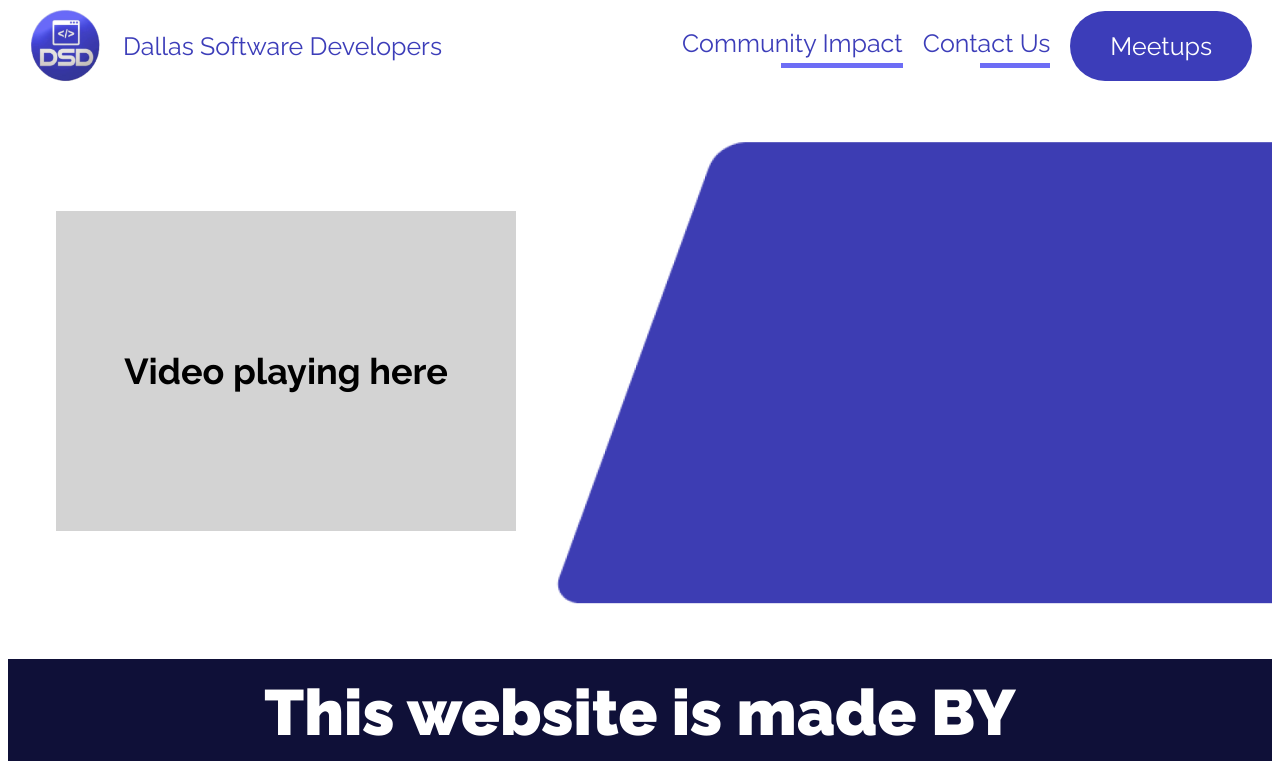
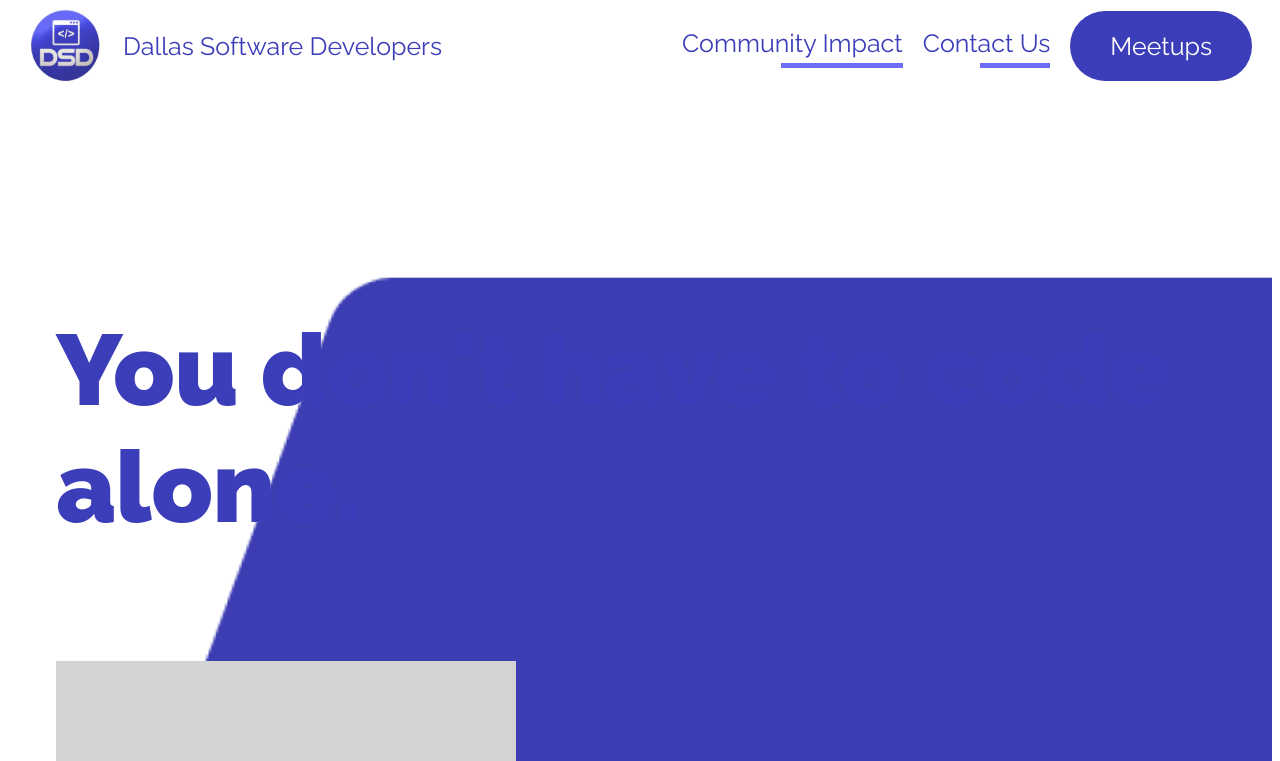
Before and after one commit to dallassoftwaredevelopers/DSDsite, a Next.js app: page / in a window 1280 px wide. Shown: the top 761 px of the page. Built offline with nearby package versions, Linux system fonts and the light colour scheme.

Commit message:
update folder and file structure to match main

```diff
--- a/public/components/hero/hero-section.module.css
+++ /dev/null
@@ -1,11 +0,0 @@
-.hero {
-  display: flex;
-}
-
-
-.intro {
-  font-size: 100px;
-  font-family: 'Raleway', sans-serif;
-  font-weight: 900;
-  color: #3C3DB9;
-}
--- a/src/app/components/heroSection/heroSection.module.css
+++ b/src/app/components/heroSection/heroSection.module.css
@@ -26,3 +26,10 @@
   align-items: center;
   justify-content: center;
 }
+
+.intro {
+  font-size: 100px;
+  font-family: 'Raleway', sans-serif;
+  font-weight: 900;
+  color: #3C3DB9;
+}
--- a/src/app/components/heroSection/heroSection.tsx
+++ b/src/app/components/heroSection/heroSection.tsx
@@ -3,22 +3,11 @@
 import React from "react";
 import styles from "./heroSection.module.css";
 
-interface HeroSection {
-  label: {
-    lblHome: string;
-    lblCommunity: string;
-    lblContact: string;
-    lblMeetup: string;
-    lblBanner: string;
-    lblWorkshops: string;
-    lblSupport: string;
-    lblCohorts: string;
-  };
-}
 
-export default function HeroSection({ label }: HeroSection) {
+export default function HeroSection({ label }: {label: string}) {
   return (
-    <div className={styles.heroSection}>
+    <div className={styles.heroSection} data-testid="hero" >
+      <p className={styles.intro}>{label}</p>
       <div className={styles.videoPlaceholder}>Video playing here</div>
     </div>
   );
--- a/src/app/page.tsx
+++ b/src/app/page.tsx
@@ -26,7 +26,7 @@ export default function Home() {
   return (
     <main className={styles.main}>
       <Navbar label={labelMap} />
-      <HeroSection label={labelMap} />
+      <HeroSection label={labelMap.lblHero} />
       <BannerSection label={labelMap} />
       <CardsSection label={labelMap} />
     </main>
```
Also changed, not shown: public/components/hero/hero-section.tsx (deleted, +0 -14 lines), 1 other file (tests, documents, lock files or other folders).
